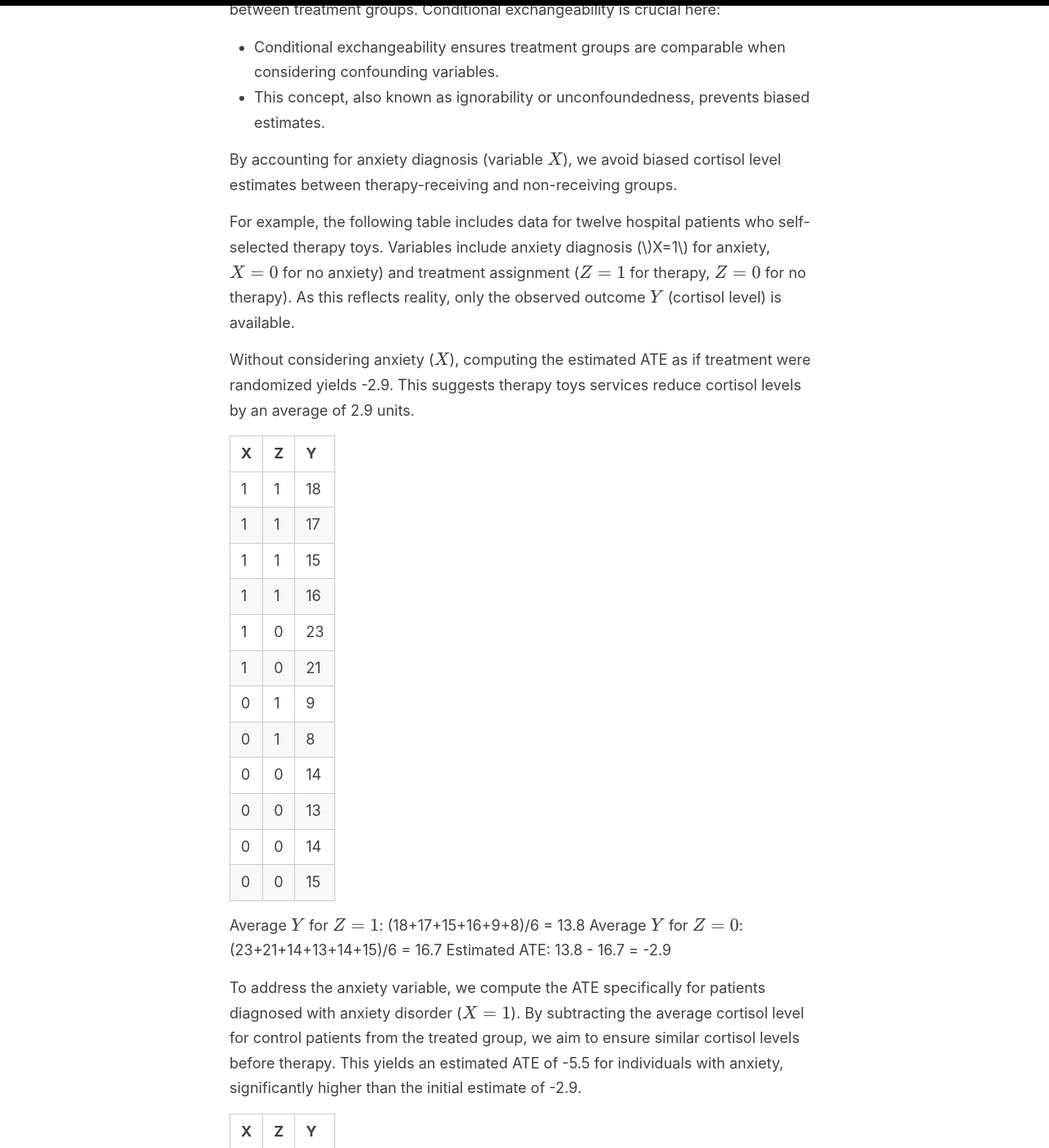
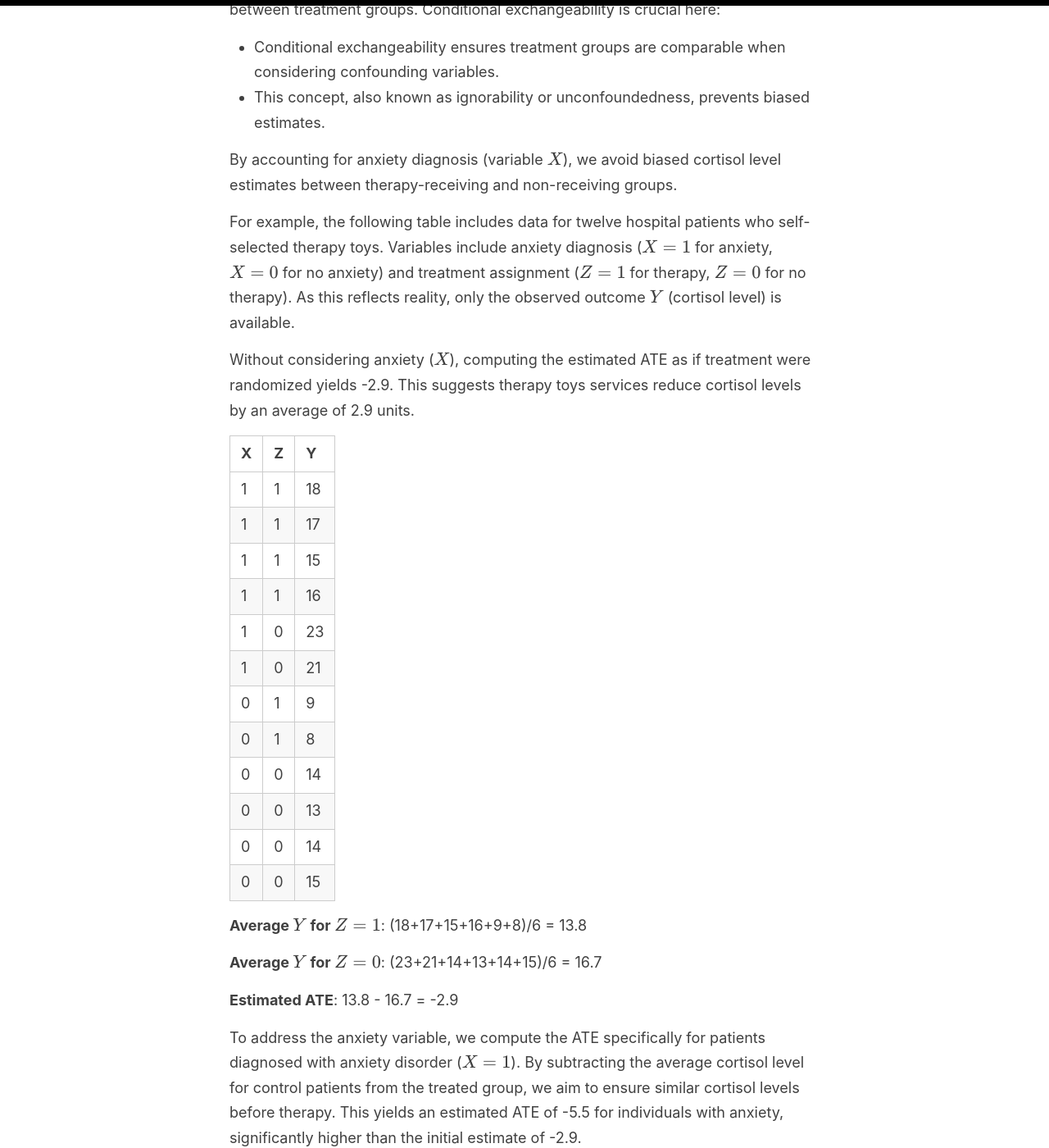
Before and after one commit to krz/krz.github.io, a Jekyll site: the page built from _posts/2024-02-16-Treatment-Effects.md, in a window 1280 px wide and 1400 px high, scrolled down 4099 px. Shown: the whole window at 82% size. Built offline with Jekyll 4.4.1, drawn with Linux system fonts in a browser that asks for light colours; some of the changed text lies outside the part shown.

Commit message:
fix typos

```diff
--- a/_posts/2024-02-16-Treatment-Effects.md
+++ b/_posts/2024-02-16-Treatment-Effects.md
@@ -102,7 +102,7 @@ This scenario poses a problem as it could lead to an imbalance in anxiety levels
 By accounting for anxiety diagnosis (variable \\(X\\)), we avoid biased cortisol level estimates between therapy-receiving and non-receiving groups.
 
 
-For example, the following table includes data for twelve hospital patients who self-selected therapy toys. Variables include anxiety diagnosis (\\)X=1\\) for anxiety, \\(X=0\\) for no anxiety) and treatment assignment (\\(Z=1\\) for therapy, \\(Z=0\\) for no therapy). As this reflects reality, only the observed outcome \\(Y\\) (cortisol level) is available.
+For example, the following table includes data for twelve hospital patients who self-selected therapy toys. Variables include anxiety diagnosis (\\(X=1\\) for anxiety, \\(X=0\\) for no anxiety) and treatment assignment (\\(Z=1\\) for therapy, \\(Z=0\\) for no therapy). As this reflects reality, only the observed outcome \\(Y\\) (cortisol level) is available.
 
 Without considering anxiety (\\(X\\)), computing the estimated ATE as if treatment were randomized yields -2.9. This suggests therapy toys services reduce cortisol levels by an average of 2.9 units.
 
@@ -121,9 +121,11 @@ Without considering anxiety (\\(X\\)), computing the estimated ATE as if treatme
 | 0 | 0 | 14 |
 | 0 | 0 | 15 |
 
-Average \\(Y\\) for \\(Z=1\\): (18+17+15+16+9+8)/6 = 13.8
-Average \\(Y\\) for \\(Z=0\\): (23+21+14+13+14+15)/6 = 16.7
-Estimated ATE: 13.8 - 16.7 = -2.9
+__Average \\(Y\\) for \\(Z=1\\)__: (18+17+15+16+9+8)/6 = 13.8
+
+__Average \\(Y\\) for \\(Z=0\\)__: (23+21+14+13+14+15)/6 = 16.7
+
+__Estimated ATE__: 13.8 - 16.7 = -2.9
 
 
 To address the anxiety variable, we compute the ATE specifically for patients diagnosed with anxiety disorder (\\(X=1\\)). By subtracting the average cortisol level for control patients from the treated group, we aim to ensure similar cortisol levels before therapy. This yields an estimated ATE of -5.5 for individuals with anxiety, significantly higher than the initial estimate of -2.9.
@@ -138,9 +140,11 @@ To address the anxiety variable, we compute the ATE specifically for patients di
 | 1 | 0 | 21 |
 
 
-Average \\(Y\\) for \\(Z=1\\): (18+17+15+16)/4 = 16.5
-Average \\(Y\\) for \\(Z=0\\): (23+21)/2= 22.0
-Estimated ATE for \\(X=1\\): 16.5 - 22.0 = -5.5
+__Average \\(Y\\) for \\(Z=1\\)__: (18+17+15+16)/4 = 16.5
+
+__Average \\(Y\\) for \\(Z=0\\)__: (23+21)/2= 22.0
+
+__Estimated ATE for \\(X=1\\)__: 16.5 - 22.0 = -5.5
 
 Next, we calculate the ATE specifically for patients without an anxiety disorder diagnosis (\\(X=0\\)). The estimated ATE for individuals without anxiety is also -5.5.
 
@@ -153,9 +157,11 @@ Next, we calculate the ATE specifically for patients without an anxiety disorder
 | 0 | 0 | 14 |
 | 0 | 0 | 15 |
 
-Average \\(Y\\) for \\(Z=1\\): (9+8)/2 = 8.5
-Average \\(Y\\) for \\(Z=0\\): (14+13+14+15)/4 = 14.0
-Estimated ATE for \\(X=0\\): 8.5 - 14.0 = -5.5
+__Average \\(Y\\) for \\(Z=1\\)__: (9+8)/2 = 8.5
+
+__Average \\(Y\\) for \\(Z=0\\)__: (14+13+14+15)/4 = 14.0
+
+__Estimated ATE for \\(X=0\\)__: 8.5 - 14.0 = -5.5
 
 When considering \\(X\\), averaging the ATEs of both groups yields an estimated ATE of -5.5. This is closer to the true ATE of -5.8, indicating that therapy animal services reduce cortisol levels by an average of 5.8 units. Accounting for confounding significantly improved our estimate's accuracy.
 
```
